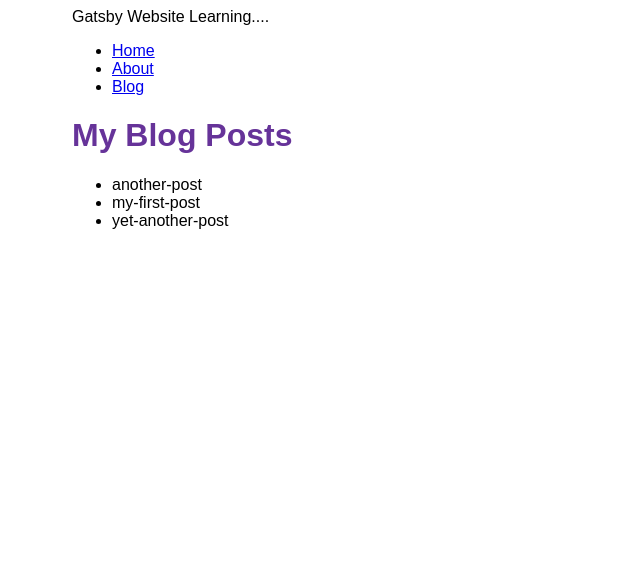
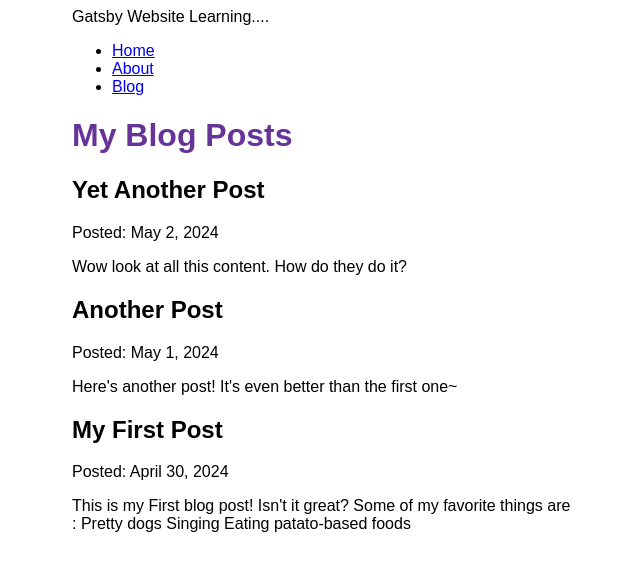
Before and after one commit to Devanshukoli/gatsby, a Gatsby site in the folder my-first-gatsby-website/: page /blog in a window 1280 px wide. Shown: the whole page, without its empty margins (318-958 px from the left). Built offline with nearby package versions, Linux system fonts and the light colour scheme; Gatsby itself is replaced by a stand-in of ours.

Commit message:
[feat] Render posts's excerpts in blog page.

```diff
--- a/my-first-gatsby-website/src/pages/blog.js
+++ b/my-first-gatsby-website/src/pages/blog.js
@@ -1,34 +1,39 @@
-import * as React from 'react'
-import { graphql } from 'gatsby'
-import Layout from '../component/layout'
-import Seo from '../component/seo'
+import * as React from "react";
+import { graphql } from "gatsby";
+import Layout from "../component/layout";
+import Seo from "../component/seo";
 
 const BlogPage = ({ data }) => {
     return (
         <Layout pageTitle="My Blog Posts">
-            <ul>
-                {
-                    data.allFile.nodes.map(node => (
-                        <li key={node.name}>
-                            {node.name}
-                        </li>
-                    ))
-                }
-            </ul>
+            {
+                data.allMdx.nodes.map((node) => (
+                    <article key={node.id}>
+                        <h2>{node.frontmatter.title}</h2>
+                        <p>Posted: {node.frontmatter.date}</p>
+                        <p>{node.excerpt}</p>
+                    </article>
+                ))
+            }
         </Layout>
-    )
-}
+    );
+};
 
 export const query = graphql`
   query {
-    allFile {
+    allMdx(sort: { frontmatter: { date: DESC } }) {
       nodes {
-        name
+        frontmatter {
+          date(formatString: "MMMM D, YYYY")
+          title
+        }
+        id
+        excerpt
       }
     }
   }
-`
+`;
 
-export const Head = () => <Seo title="My Blog Posts" />
+export const Head = () => <Seo title="My Blog Posts" />;
 
-export default BlogPage
+export default BlogPage;
```
